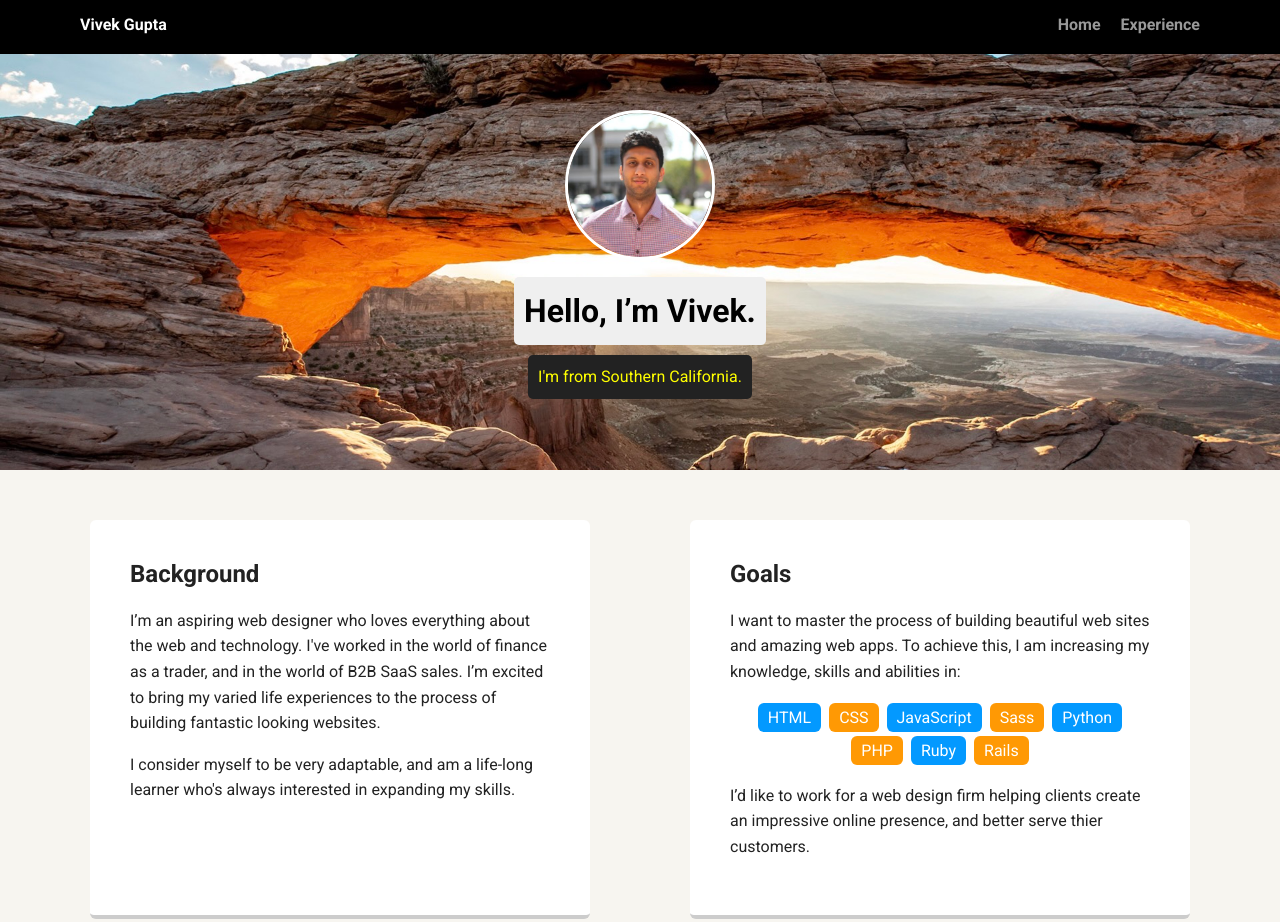
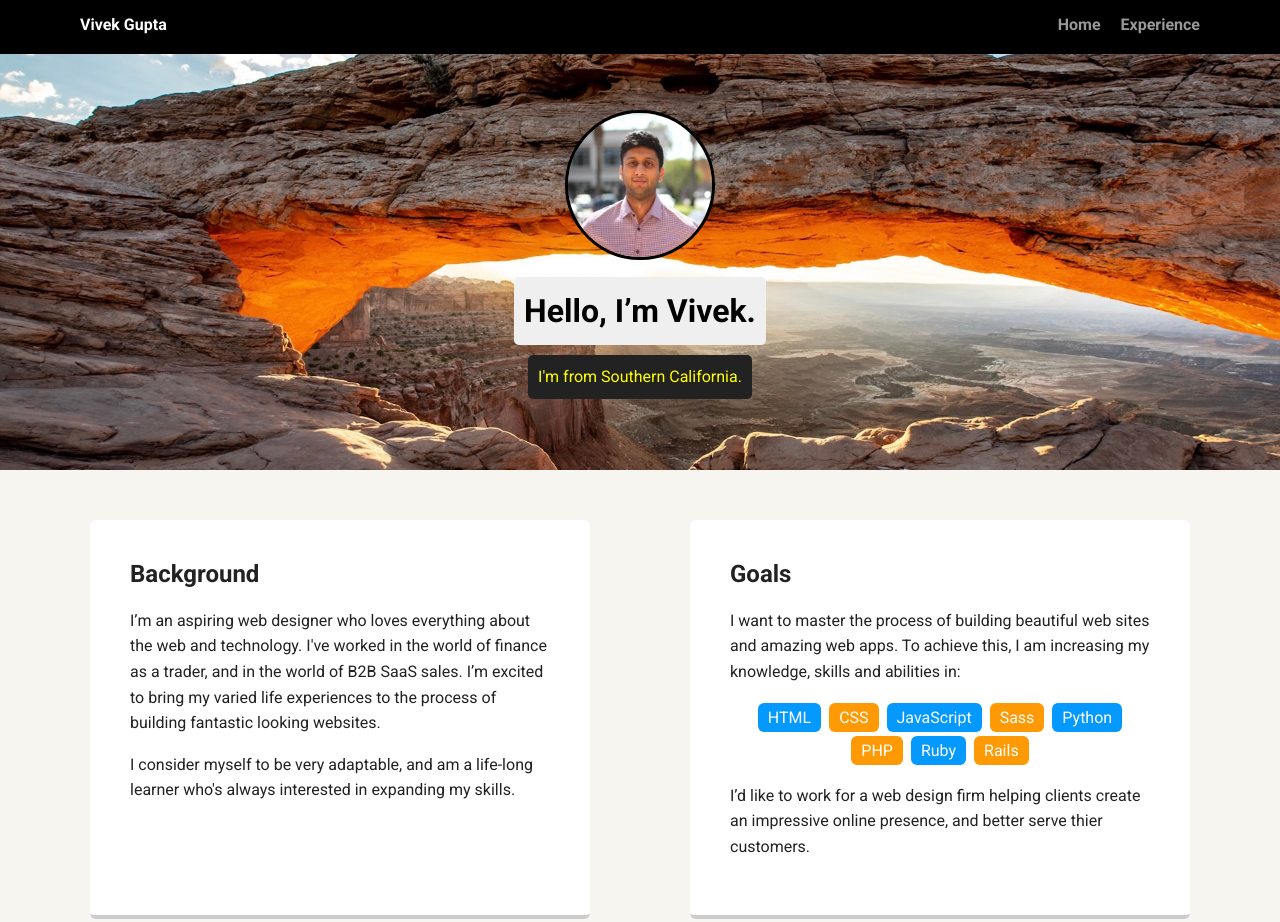
Before and after one commit to guptacode/portfolio_update_v1, a plain HTML site: page index.html in a window 1280 px wide. Shown: the top 922 px of the page. Drawn offline with Linux system fonts and the light colour scheme; a web font is replaced by a local one.

Commit message:
edit profile photo CSS properties
Changed border and transform properties

```diff
--- a/styles.css
+++ b/styles.css
@@ -70,11 +70,11 @@ header .profile-image {
   width: 150px;
   height: 150px;
   border-radius: 50%;
-  border: 3px solid white;
+  border: 3px solid black;
   transition: all .5s;
 }
 header .profile-image:hover {
-  transform: scale(1.2) rotate(5deg);
+  transform: scale(1.2) rotate(360deg);
 }
 .tag {
   background-color: #efefef;
```
